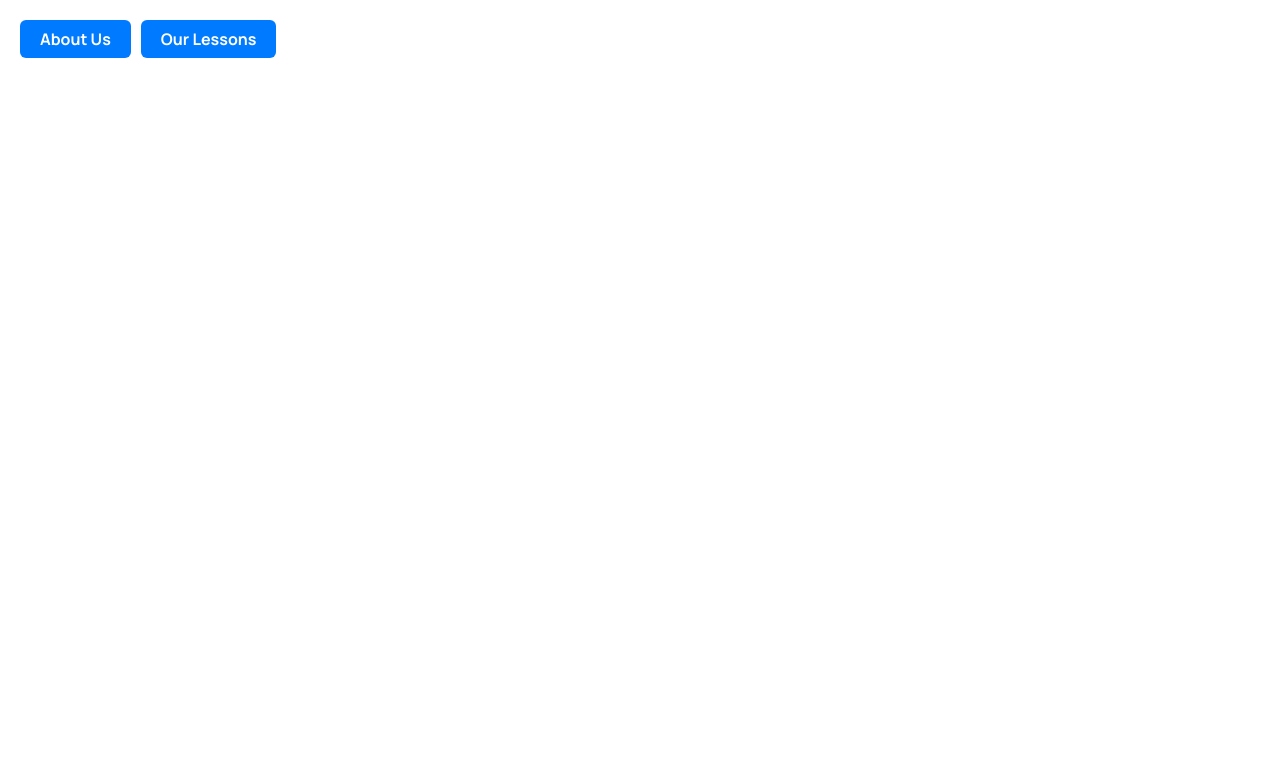
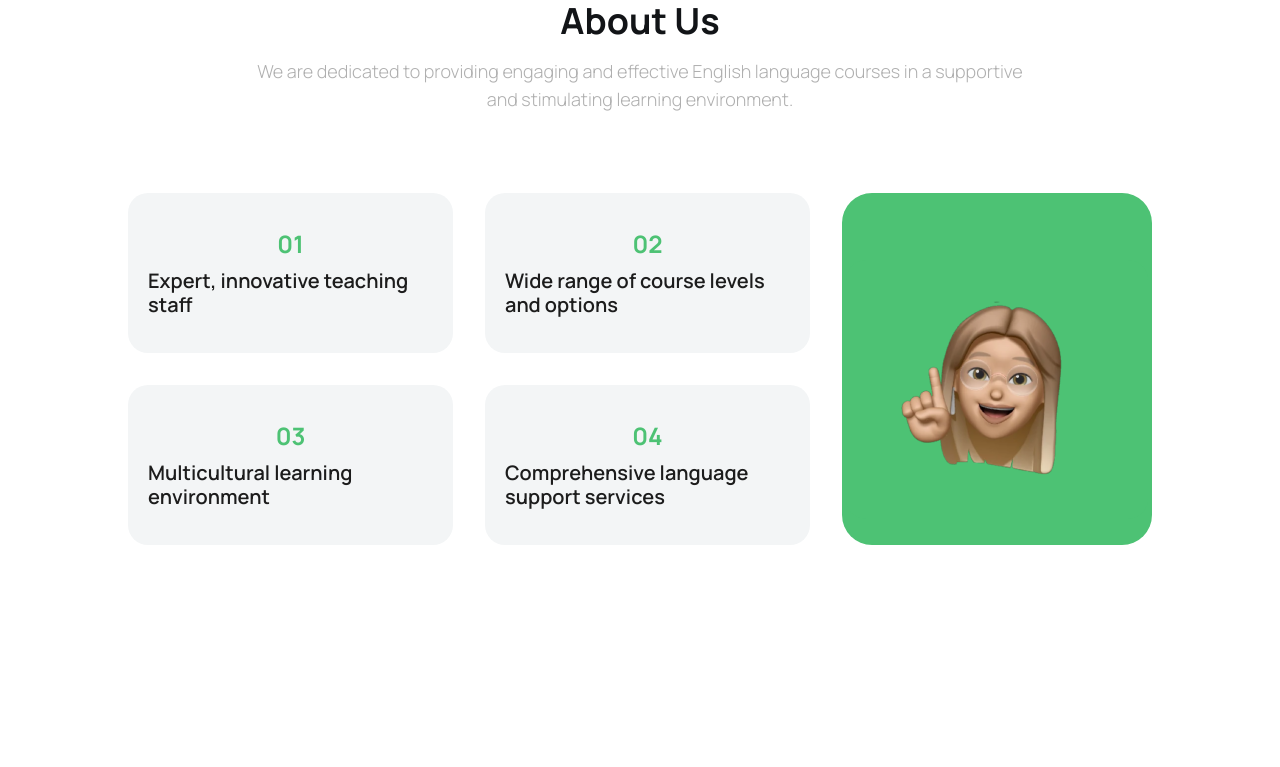
Before and after one commit to Dishonored1402/project-group-7, a website built with Vite: page src/index.html in a window 1280 px wide. Shown: the top 767 px of the page. Built offline with nearby package versions, Linux system fonts and the light colour scheme.

Commit message:
Revert "change_1_Alex"
This reverts commit 012fc580215c3b4772874a7655e9f2ceb7737bc0.

```diff
--- a/src/css/about-us.css
+++ b/src/css/about-us.css
@@ -48,13 +48,10 @@
     margin-bottom: 16px;
     border-radius: 16px;
     display: flex;
-    flex-direction: column;
-    align-items: flex-start;
+    align-items: center;
     gap: 12px;
     width: 335px;
     height: 160px;
-    height: auto;
-    min-height:160px;
   }
 
   .about-us__item:last-of-type {
--- a/src/index.html
+++ b/src/index.html
@@ -19,32 +19,17 @@
     />
   </head>
   <body>
-  <style>
-      .nav-buttons {
-        display: flex;
-        gap: 10px;
-        margin: 20px;
-      }
-      .nav-buttons a {
-        display: inline-block;
-        padding: 10px 20px;
-        background-color: #007bff;
-        color: white;
-        text-decoration: none;
-        border-radius: 6px;
-        font-weight: bold;
-      }
-      .nav-buttons a:hover {
-        background-color: #0056b3;
-      }
-    </style>
-  </head>
-  <body>
 
-    <div class="nav-buttons">
-      <a href="./partials/about-us.html">About Us</a>
-      <a href="./partials/our-lessons.html">Our Lessons</a>
-    </div>
+
+    <main>
+      <!-- Loads the specified .html file -->
+      <load src="./partials/about-us.html" />
+      <load src="./partials/our-lessons.html" />
+
+    </main>
+
+
+
 
   </body>
 </html>
--- a/src/partials/about-us.html
+++ b/src/partials/about-us.html
@@ -1,12 +1,3 @@
-<!DOCTYPE html>
-<html lang="en">
-  <head>
-    <meta charset="UTF-8" />
-    <meta name="viewport" content="width=device-width, initial-scale=1.0" />
-    <title>About Us</title>
-    <link rel="stylesheet" href="../css/style.css" />
-  </head>
-  <body>
 <section class="about-us section" title="About Us" id="about">
     <div class="container">
       <h2 class="about-us__title">
@@ -45,17 +36,14 @@
         <div class="about-us__image-container">
           <div class="about-us__image">
             <img
-                src="../img/about-us/memoji.png"
+              src="./img/about-us/memoji.png"
               srcset="
-                  ../img/about-us/memoji.png    1x,
-                  ../img/about-us/memoji@2x.png 2x
+                ./img/about-us/memoji.png    1x,
+                ./img/about-us/memoji@2x.png 2x
               "
-                alt="Teacher's memoji"
-              />
+              alt="Teacher's memoji">
           </div>
         </div>
       </div>
     </div>
   </section>
-  </body>
-</html>
--- a/src/partials/our-lessons.html
+++ b/src/partials/our-lessons.html
@@ -1,12 +1,3 @@
-<!DOCTYPE html>
-<html lang="en">
-  <head>
-    <meta charset="UTF-8" />
-    <meta name="viewport" content="width=device-width, initial-scale=1.0" />
-    <title>Our lessons</title>
-    <link rel="stylesheet" href="../css/style.css" />
-  </head>
-  <body>
 <section class="lessons-section" id="lessons">
     <div class="lessons-container">
       <h2 class="lessons-title">
@@ -14,9 +5,9 @@
         <span class="teachers_title-span">lessons</span>
       </h2>
       <p class="lessons-description">
-          Our lessons are carefully structured and interactive, designed to
-          promote rapid language acquisition through practical tasks and
-          real-world scenarios
+        Our lessons are carefully structured and interactive, designed to promote
+        rapid language acquisition through practical tasks and real-world
+        scenarios
       </p>
     </div>
     <div class="lessons-cards">
@@ -24,41 +15,33 @@
         <h3 class="lesson-type">Practice</h3>
         <h4 class="lesson-price">40$ / month</h4>
         <p class="lesson-caption">
-            This plan offers an opportunity for learners to engage in
-            collaborative language exercises and group activities, boosting
-            their conversational skills and confidence in using English.
+          This plan offers an opportunity for learners to engage in collaborative
+          language exercises and group activities, boosting their conversational
+          skills and confidence in using English.
         </p>
-          <button class="primary-btn" type="button">
-            Leave an application
-          </button>
+        <button class="primary-btn" type="button">Leave an application</button>
       </div>
 
       <div class="lesson-card">
         <h3 class="lesson-type">Standard</h3>
         <h4 class="lesson-price">70$ / month</h4>
         <p class="lesson-caption">
-            Our standard package provides a balanced learning approach that
-            covers all key areas of English language - reading, writing,
-            listening, and speaking. It is a set of basic knowledge and skills.
+          Our standard package provides a balanced learning approach that covers
+          all key areas of English language - reading, writing, listening, and
+          speaking. It is a set of basic knowledge and skills.
         </p>
-          <button class="primary-btn" type="button">
-            Leave an application
-          </button>
+        <button class="primary-btn" type="button">Leave an application</button>
       </div>
 
       <div class="lesson-card">
         <h3 class="lesson-type">Individual</h3>
         <h4 class="lesson-price">99$ / month</h4>
         <p class="lesson-caption">
-            We offer a tailored learning experience with individualized
-            instruction that focuses on a learner's specific language goals and
-            challenges, offering personal feedback.
+          We offer a tailored learning experience with individualized instruction
+          that focuses on a learner's specific language goals and challenges,
+          offering personal feedback.
         </p>
-          <button class="primary-btn" type="button">
-            Leave an application
-          </button>
+        <button class="primary-btn" type="button">Leave an application</button>
       </div>
     </div>
   </section>
-  </body>
-</html>
```
Lines whose indentation alone changed are shown as unchanged.
